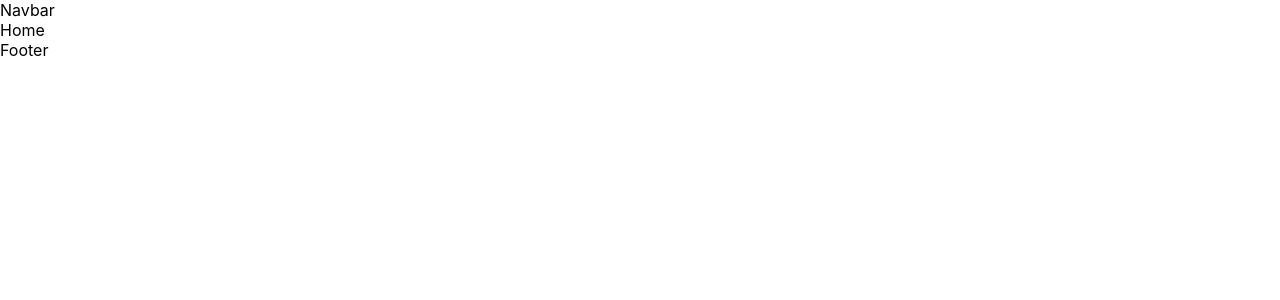
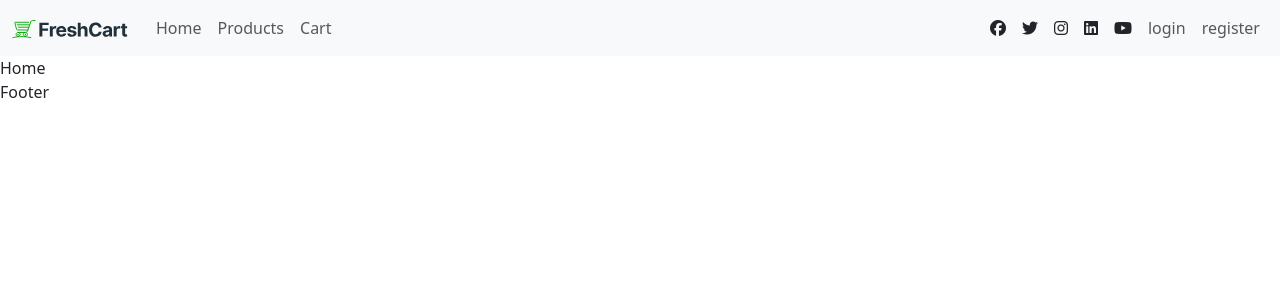
Before and after one commit to yous0001/fresh-cart, a React (Create React App) app: page / in a window 1280 px wide. Shown: the top 300 px of the page. Built offline with nearby package versions, Linux system fonts and the light colour scheme.

Commit message:
add: add Navbar component

```diff
--- a/src/Components/Navbar/Navbar.jsx
+++ b/src/Components/Navbar/Navbar.jsx
@@ -1,7 +1,59 @@
 import React from 'react'
+import { Link } from 'react-router-dom'
+import logo from "../../assets/freshcart-logo.svg"
 
 export default function Navbar() {
   return (
-    <div>Navbar</div>
+    <>
+        <nav
+            className="navbar navbar-expand-sm navbar-light bg-light"
+        >
+            <div className="container-fluid">
+                <Link className="navbar-brand" href="#">
+                    <img src={logo} alt="logo" width="120"/>
+                </Link>
+                <button
+                    className="navbar-toggler d-lg-none"
+                    type="button"
+                    data-bs-toggle="collapse"
+                    data-bs-target="#collapsibleNavId"
+                    aria-controls="collapsibleNavId"
+                    aria-expanded="false"
+                    aria-label="Toggle navigation"
+                >
+                    <span className="navbar-toggler-icon"></span>
+                </button>
+                <div className="collapse navbar-collapse" id="collapsibleNavId">
+                    <ul className="navbar-nav me-auto mt-2 mt-lg-0">
+                        <li className="nav-item">
+                            <Link className="nav-link" to="/">Home</Link>
+                        </li>
+                        <li className="nav-item">
+                            <Link className="nav-link" to="/products">Products</Link>
+                        </li>
+                        <li className="nav-item">
+                            <Link className="nav-link" to="/cart">Cart</Link>
+                        </li>
+                    </ul>
+                    <ul className="navbar-nav ms-auto mt-2 mt-lg-0 d-flex align-items-center">
+                        <li className="nav-item">
+                            <i className='fa-brands mx-2 fa-facebook'></i>
+                            <i className='fa-brands mx-2 fa-twitter'></i>
+                            <i className='fa-brands mx-2 fa-instagram'></i>
+                            <i className='fa-brands mx-2 fa-linkedin'></i>
+                            <i className='fa-brands mx-2 fa-youtube'></i>
+                        </li>
+                        <li className="nav-item">
+                            <Link className="nav-link" to="/login">login</Link>
+                        </li>
+                        <li className="nav-item">
+                            <Link className="nav-link" to="/register">register</Link>
+                        </li>
+                    </ul>
+                </div>
+            </div>
+        </nav>
+
+    </>
   )
 }
--- a/src/index.js
+++ b/src/index.js
@@ -2,7 +2,9 @@ import React from 'react';
 import ReactDOM from 'react-dom/client';
 import './index.css';
 import App from './App';
-import reportWebVitals from './reportWebVitals';
+import "bootstrap/dist/css/bootstrap.min.css"
+import "bootstrap/dist/js/bootstrap.bundle.js"
+import "@fortawesome/fontawesome-free/css/all.min.css"
 
 const root = ReactDOM.createRoot(document.getElementById('root'));
 root.render(
@@ -10,8 +12,3 @@ root.render(
     <App />
   </React.StrictMode>
 );
-
-// If you want to start measuring performance in your app, pass a function
-// to log results (for example: reportWebVitals(console.log))
-// or send to an analytics endpoint. Learn more: https://bit.ly/CRA-vitals
-reportWebVitals();
```
Also changed, not shown: src/assets/error.svg (added), src/assets/freshcart-logo.svg (added).
